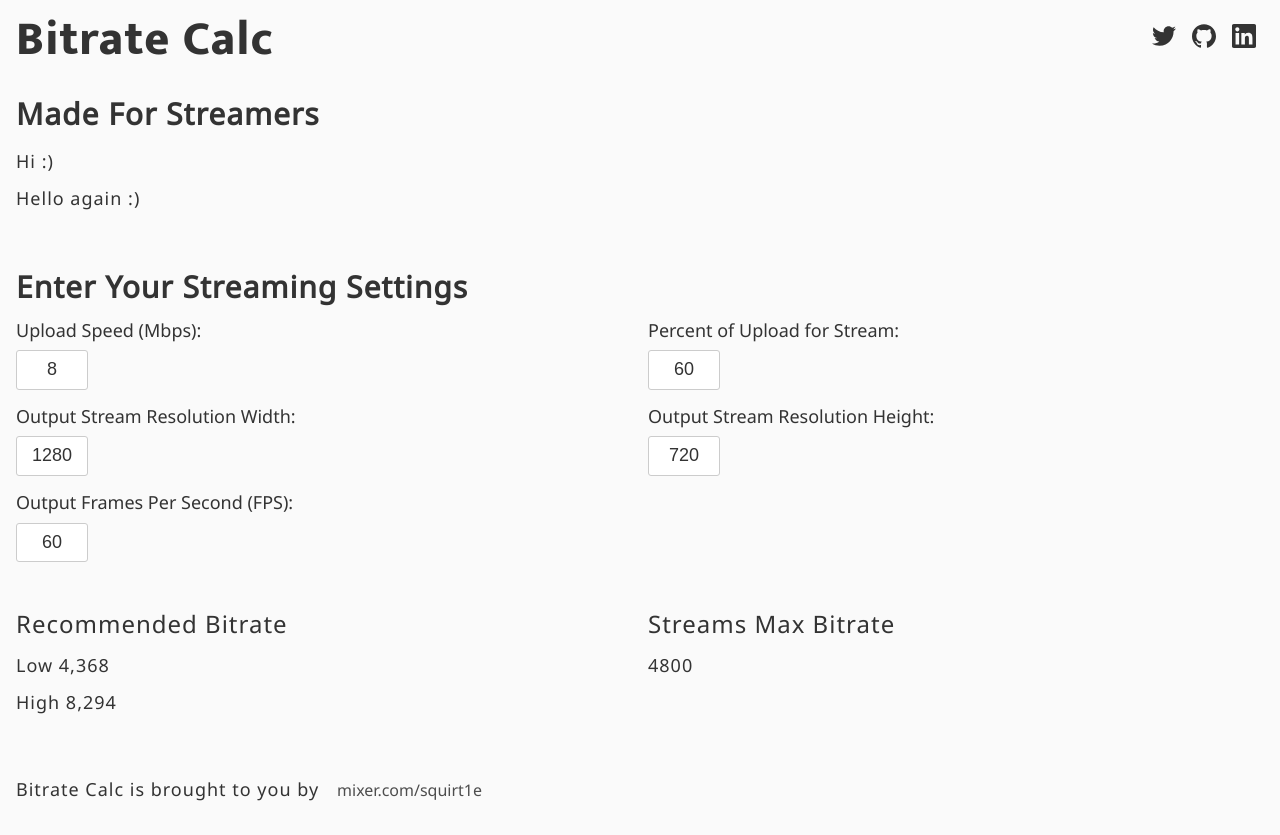
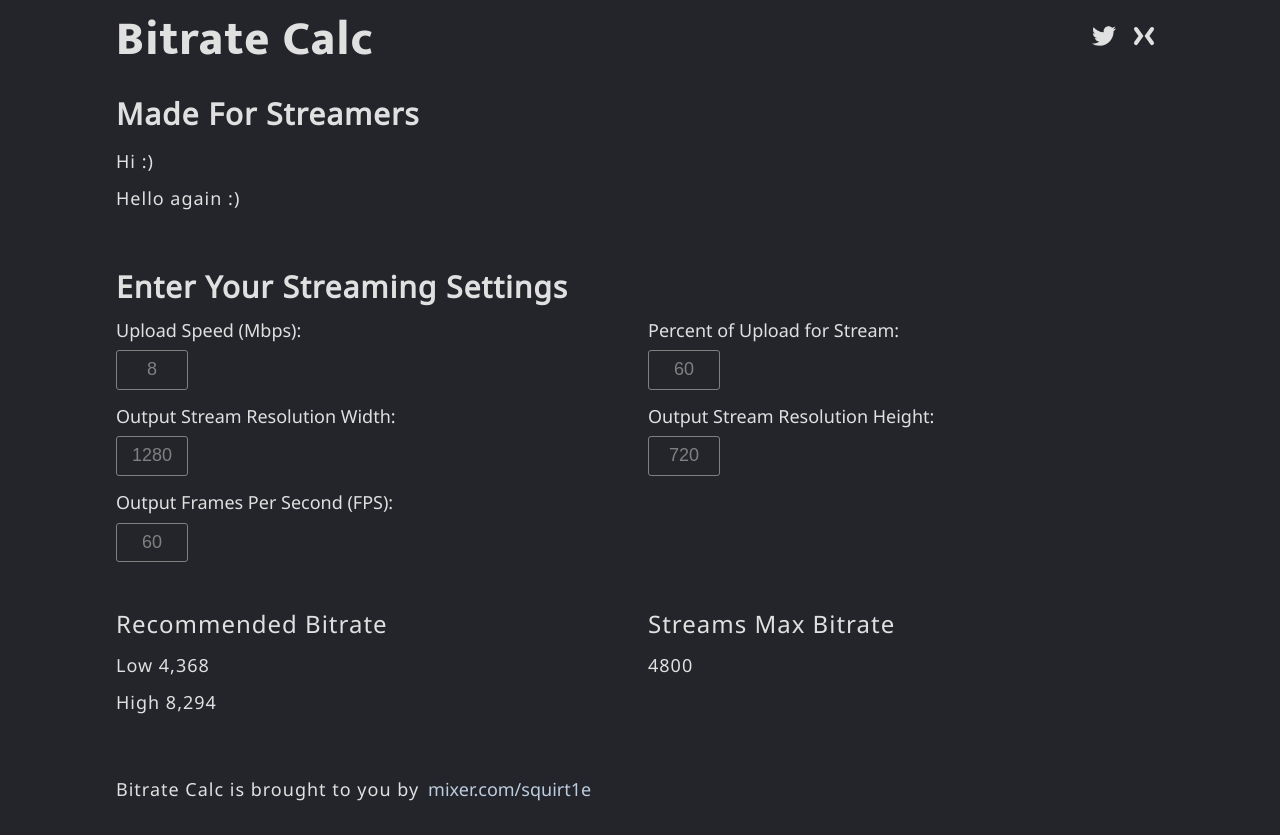
Before and after one commit to cory-tanner/bitratecalc, a React app: page / in a window 1280 px wide. Built offline with nearby package versions, Linux system fonts and the light colour scheme.

Commit message:
Add more styling (#11)

```diff
--- a/src/components/modules/SVGIcon.js
+++ b/src/components/modules/SVGIcon.js
@@ -13,13 +13,9 @@ const getTitle = (name) => {
       return (
         <title>Twitter icon</title>
       );
-    case "github":
+    case "mixer":
       return (
-        <title>GitHub icon</title>
-      );
-    case "linkedin":
-      return (
-        <title>LinkedIn icon</title>
+        <title>Mixer icon</title>
       );
     default:
       return <title />;
@@ -35,18 +31,11 @@ const getPath = (name, props) => {
         d="M23.954 4.569c-.885.389-1.83.654-2.825.775 1.014-.611 1.794-1.574 2.163-2.723-.951.555-2.005.959-3.127 1.184-.896-.959-2.173-1.559-3.591-1.559-2.717 0-4.92 2.203-4.92 4.917 0 .39.045.765.127 1.124C7.691 8.094 4.066 6.13 1.64 3.161c-.427.722-.666 1.561-.666 2.475 0 1.71.87 3.213 2.188 4.096-.807-.026-1.566-.248-2.228-.616v.061c0 2.385 1.693 4.374 3.946 4.827-.413.111-.849.171-1.296.171-.314 0-.615-.03-.916-.086.631 1.953 2.445 3.377 4.604 3.417-1.68 1.319-3.809 2.105-6.102 2.105-.39 0-.779-.023-1.17-.067 2.189 1.394 4.768 2.209 7.557 2.209 9.054 0 13.999-7.496 13.999-13.986 0-.209 0-.42-.015-.63.961-.689 1.8-1.56 2.46-2.548l-.047-.02z"
         />
       );
-    case "github":
+    case "mixer":
       return (
         <path
         {...props}
-        d="M12 .297c-6.63 0-12 5.373-12 12 0 5.303 3.438 9.8 8.205 11.385.6.113.82-.258.82-.577 0-.285-.01-1.04-.015-2.04-3.338.724-4.042-1.61-4.042-1.61C4.422 18.07 3.633 17.7 3.633 17.7c-1.087-.744.084-.729.084-.729 1.205.084 1.838 1.236 1.838 1.236 1.07 1.835 2.809 1.305 3.495.998.108-.776.417-1.305.76-1.605-2.665-.3-5.466-1.332-5.466-5.93 0-1.31.465-2.38 1.235-3.22-.135-.303-.54-1.523.105-3.176 0 0 1.005-.322 3.3 1.23.96-.267 1.98-.399 3-.405 1.02.006 2.04.138 3 .405 2.28-1.552 3.285-1.23 3.285-1.23.645 1.653.24 2.873.12 3.176.765.84 1.23 1.91 1.23 3.22 0 4.61-2.805 5.625-5.475 5.92.42.36.81 1.096.81 2.22 0 1.606-.015 2.896-.015 3.286 0 .315.21.69.825.57C20.565 22.092 24 17.592 24 12.297c0-6.627-5.373-12-12-12"
-        />
-      );
-    case "linkedin":
-      return (
-        <path
-        {...props}
-        d="M20.447 20.452h-3.554v-5.569c0-1.328-.027-3.037-1.852-3.037-1.853 0-2.136 1.445-2.136 2.939v5.667H9.351V9h3.414v1.561h.046c.477-.9 1.637-1.85 3.37-1.85 3.601 0 4.267 2.37 4.267 5.455v6.286zM5.337 7.433c-1.144 0-2.063-.926-2.063-2.065 0-1.138.92-2.063 2.063-2.063 1.14 0 2.064.925 2.064 2.063 0 1.139-.925 2.065-2.064 2.065zm1.782 13.019H3.555V9h3.564v11.452zM22.225 0H1.771C.792 0 0 .774 0 1.729v20.542C0 23.227.792 24 1.771 24h20.451C23.2 24 24 23.227 24 22.271V1.729C24 .774 23.2 0 22.222 0h.003z"
+        d="M 20.027344 2.9765625 A 2.0002 2.0002 0 0 0 18.373047 3.8378906 L 12.542969 12 L 18.373047 20.162109 A 2.0002 2.0002 0 1 0 21.626953 17.837891 L 17.457031 12 L 21.626953 6.1621094 A 2.0002 2.0002 0 0 0 20.027344 2.9765625 z M 3.9121094 2.9785156 A 2.0002 2.0002 0 0 0 2.3730469 6.1621094 L 6.5429688 12 L 2.3730469 17.837891 A 2.0002 2.0002 0 1 0 5.6269531 20.162109 L 11.457031 12 L 5.6269531 3.8378906 A 2.0002 2.0002 0 0 0 3.9121094 2.9785156 z"
         />
       );
     default:
--- a/src/components/modules/socials.js
+++ b/src/components/modules/socials.js
@@ -3,16 +3,12 @@ import SVGIcon from "./SVGIcon";
 
 const Socials = () => (
   <nav className="socials">
-    <a className="socials__link" href="https://twitter.com/Ctannerweb" aria-label="Cory Tanner’s Twitter">
+    <a className="socials__link" href="https://twitter.com/squirt11e" aria-label="Cory Tanner’s Twitter">
       <SVGIcon name="twitter" className="socials__social" />
     </a>
 
-    <a className="socials__link" href="https://github.com/Ctannerweb" aria-label="Cory Tanner’s GitHub">
-      <SVGIcon name="github" className="socials__social" />
-    </a>
-
-    <a className="socials__link" href="https://linkedin.com/in/cory-tanner/" aria-label="Cory Tanner’s LinkedIn">
-      <SVGIcon name="linkedin" className="socials__social" />
+    <a className="socials__link" href="https://mixer.com/squirt1e" aria-label="Cory Tanner’s Mixer">
+      <SVGIcon name="mixer" className="socials__social" />
     </a>
   </nav>
 )
--- a/src/styles/base.css
+++ b/src/styles/base.css
@@ -46,8 +46,8 @@ footer, header, hgroup, menu, nav, section {
 body {
   font-family: var(--font-noto-sans);
   line-height: 1;
-  background-color: var(--color-white);
-  color: var(--color-black);
+  background-color: var(--color-black);
+  color: var(--color-white);
 }
 
 blockquote, q {
@@ -88,6 +88,9 @@ button {
 }
 
 .App {
+  margin-left: auto;
+  margin-right: auto;
+  max-width: 1080px;
   display: grid;
   height: 100vh;
   grid-template-areas:
--- a/src/styles/components/calculator.css
+++ b/src/styles/components/calculator.css
@@ -25,10 +25,10 @@
 .calculator__input {
   padding: 8px 6px;
   max-width: 4em;
-  background-color: var(--color-white-pure);
-  border: 1px solid var(--color-gray-2);
+  background-color: transparent;
+  border: 1px solid var(--color-white-soft);
   border-radius: 3px;
-  color: var(--color-brand-4);
+  color: var(--color-white-soft);
   text-align: center;
   transition: all var(--global-transition);
 
@@ -48,8 +48,9 @@
 
   &:hover,
   &:focus {
-    background-color: var(--color-brand-blue-light);
-    border-color: var(--color-black);
+    background-color: var(--color-black-soft);
+    border-color: var(--color-brand-blue-light);
+    color: var(--color-brand-white);
     outline: none;
   }
 }
--- a/src/styles/components/footer.css
+++ b/src/styles/components/footer.css
@@ -7,5 +7,5 @@
 }
 
 .footer__heading {
-  margin-right: 1em;
+  margin-right: .5em;
 }
--- a/src/styles/components/main.css
+++ b/src/styles/components/main.css
@@ -8,5 +8,4 @@
   grid-template-columns: 1fr;
   grid-template-rows: 1fr;
   grid-gap: 1em;
-  background-color: var(--color-white);
 }
--- a/src/styles/components/socials.css
+++ b/src/styles/components/socials.css
@@ -4,7 +4,7 @@
 
 .socials__link {
   padding: 8px;
-  fill: var(--color-black);
+  fill: var(--color-white);
 
   &:hover,
   &:focus {
--- a/src/styles/typography.css
+++ b/src/styles/typography.css
@@ -74,7 +74,8 @@
 }
 
 .t-link {
-  color: var(--color-gray-4);
+  font-size: var(--type-scale-18);
+  color: var(--color-brand-blue-light);
   text-decoration: none;
 
   &:hover,
--- a/src/styles/variables.css
+++ b/src/styles/variables.css
@@ -1,7 +1,9 @@
 :root {
   /* BASE COLORS */
-  --color-black: hsl(0, 0%, 20%);
-  --color-white: hsl(0, 0%, 98%, 1);
+  --color-black: hsl(223, 9%, 15%);
+  --color-black-soft: hsl(223, 9%, 12%);
+  --color-white: hsl(0, 0%, 88%, 1);
+  --color-white-soft: hsl(0, 0%, 50%, 1);
   --color-white-pure: hsl(0, 0%, 100%);
 
   /* BRAND COLORS */
@@ -25,7 +27,7 @@
   --color-negative: hsl(355, 67%, 95%);
 
   /* MISC COLORS */
-  --color-link: hsl(195, 100%, 33%);
+  --color-link: hsl(214, 67%, 52%);
 
   /* FONT FAMILIES */
   --font-mukta: 'Mukta', sans-serif;
```
